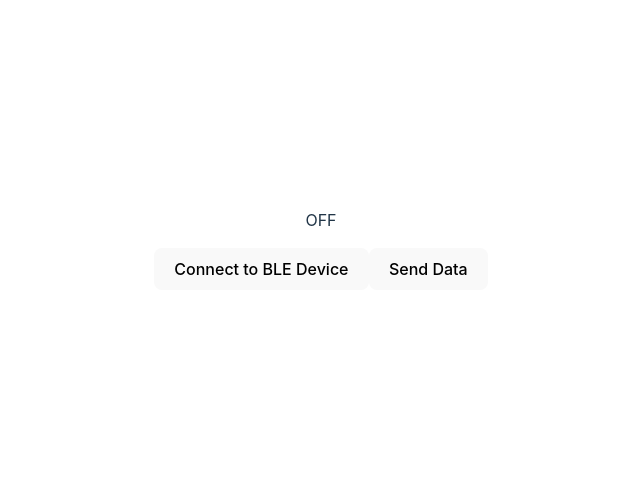
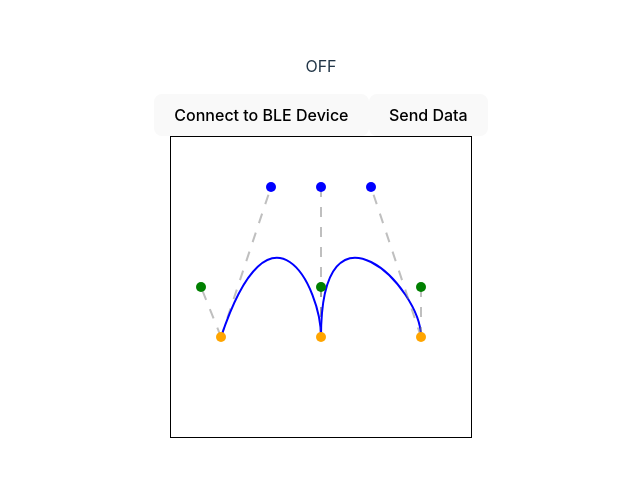
Before and after one commit to SkyeMohlin/BTCameraSliderApp, a React (Vite) app in the folder BTCameraSliderApp/: page / in a window 1280 px wide. Shown: the part 159-636 px from the top of the page, without its empty margins (319-959 px from the left). Built offline with nearby package versions, Linux system fonts and the light colour scheme.

Commit message:
Adds bezier curve editor

```diff
--- a/BTCameraSliderApp/src/App.tsx
+++ b/BTCameraSliderApp/src/App.tsx
@@ -1,10 +1,12 @@
 import "./App.css";
 import BluetoothComponent from "./BluetoothComponent";
+import BezierCurve from "./components/BezierCurve";
 
 function App() {
   return (
     <>
       <BluetoothComponent />
+      <BezierCurve />
     </>
   );
 }
--- /dev/null
+++ b/BTCameraSliderApp/src/components/BezierCurve.tsx
@@ -0,0 +1,208 @@
+import React, { useState } from "react";
+
+interface Point {
+  x: number;
+  y: number;
+  inTx: number;
+  inTy: number;
+  outTx: number;
+  outTy: number;
+  joinedTangents: boolean;
+}
+
+const BezierCurve: React.FC = () => {
+  const [points, setPoints] = useState<Point[]>([
+    {
+      x: 50,
+      y: 200,
+      inTx: 30,
+      inTy: 150,
+      outTx: 100,
+      outTy: 50,
+      joinedTangents: true,
+    },
+    {
+      x: 150,
+      y: 200,
+      inTx: 150,
+      inTy: 150,
+      outTx: 150,
+      outTy: 50,
+      joinedTangents: true,
+    },
+    {
+      x: 250,
+      y: 200,
+      inTx: 250,
+      inTy: 150,
+      outTx: 200,
+      outTy: 50,
+      joinedTangents: true,
+    },
+  ]);
+
+  const [draggingPoint, setDraggingPoint] = useState<{
+    pointIndex: number;
+    type: "anchor" | "in-tangent" | "out-tangent";
+  } | null>(null);
+
+  const onMouseDown = (
+    index: number,
+    type: "anchor" | "in-tangent" | "out-tangent",
+    e: React.MouseEvent<SVGCircleElement>
+  ) => {
+    setDraggingPoint({ pointIndex: index, type });
+  };
+
+  const onMouseMove = (e: React.MouseEvent<SVGSVGElement>) => {
+    if (draggingPoint !== null) {
+      const { pointIndex, type } = draggingPoint;
+      const newPoints = [...points];
+
+      // Calculate new mouse positions relative to SVG
+      const svg = e.currentTarget.getBoundingClientRect();
+      const newX = e.clientX - svg.left;
+      const newY = e.clientY - svg.top;
+
+      if (type === "anchor") {
+        // Move both anchor and control points
+        const deltaX = newX - newPoints[pointIndex].x;
+        const deltaY = newY - newPoints[pointIndex].y;
+        newPoints[pointIndex].x = newX;
+        newPoints[pointIndex].y = newY;
+
+        // Update both in-tangent and out-tangent relative to anchor movement
+        newPoints[pointIndex].inTx += deltaX;
+        newPoints[pointIndex].inTy += deltaY;
+        newPoints[pointIndex].outTx += deltaX;
+        newPoints[pointIndex].outTy += deltaY;
+      } else if (type === "in-tangent") {
+        // Restrict the in-tangent to the left of the anchor
+        const restrictedInTx = Math.min(newX, newPoints[pointIndex].x);
+        newPoints[pointIndex].inTx = restrictedInTx;
+        newPoints[pointIndex].inTy = newY;
+
+        if (newPoints[pointIndex].joinedTangents) {
+          const deltaX = newPoints[pointIndex].x - newPoints[pointIndex].inTx;
+          const deltaY = newPoints[pointIndex].y - newPoints[pointIndex].inTy;
+          newPoints[pointIndex].outTx = newPoints[pointIndex].x + deltaX;
+          newPoints[pointIndex].outTy = newPoints[pointIndex].y + deltaY;
+        }
+      } else if (type === "out-tangent") {
+        const restrictedOutTx = Math.max(newX, newPoints[pointIndex].x);
+        newPoints[pointIndex].outTx = restrictedOutTx;
+        newPoints[pointIndex].outTy = newY;
+
+        if (newPoints[pointIndex].joinedTangents) {
+          const deltaX = newPoints[pointIndex].x - newPoints[pointIndex].outTx;
+          const deltaY = newPoints[pointIndex].y - newPoints[pointIndex].outTy;
+          newPoints[pointIndex].inTx = newPoints[pointIndex].x + deltaX;
+          newPoints[pointIndex].inTy = newPoints[pointIndex].y + deltaY;
+        }
+      }
+
+      setPoints(newPoints);
+    }
+  };
+
+  const onMouseUp = () => {
+    setDraggingPoint(null);
+  };
+
+  const onDoubleClickAnchor = (index: number) => {
+    const newPoints = [...points];
+    newPoints[index].joinedTangents = !newPoints[index].joinedTangents;
+
+    if (newPoints[index].joinedTangents) {
+      // Mirror the in-tangent to the out-tangent when joined
+      const deltaX = newPoints[index].x - newPoints[index].inTx;
+      const deltaY = newPoints[index].y - newPoints[index].inTy;
+      newPoints[index].outTx = newPoints[index].x + deltaX;
+      newPoints[index].outTy = newPoints[index].y + deltaY;
+    }
+
+    setPoints(newPoints);
+  };
+
+  const drawCurve = (i: number) => {
+    return `M ${points[i].x},${points[i].y} C ${points[i].outTx},${
+      points[i].outTy
+    } ${points[i + 1].inTx},${points[i + 1].inTy} ${points[i + 1].x},${
+      points[i + 1].y
+    }`;
+  };
+
+  return (
+    <svg
+      width="300"
+      height="300"
+      style={{ border: "1px solid black" }}
+      onMouseMove={onMouseMove}
+      onMouseUp={onMouseUp}
+    >
+      {/* Path that represents the cubic Bézier curve */}
+      {points.map((p, i) => (
+        <React.Fragment key={i}>
+          <line
+            x1={p.x}
+            y1={p.y}
+            x2={p.inTx}
+            y2={p.inTy}
+            stroke="gray"
+            strokeWidth={2}
+            strokeOpacity={0.5}
+            strokeDasharray={10}
+          />
+
+          {/* Line from anchor to out-tangent */}
+          <line
+            x1={p.x}
+            y1={p.y}
+            x2={p.outTx}
+            y2={p.outTy}
+            stroke="gray"
+            strokeWidth={2}
+            strokeOpacity={0.5}
+            strokeDasharray={10}
+          />
+
+          {i < points.length - 1 && (
+            <path d={drawCurve(i)} stroke="blue" strokeWidth="2" fill="none" />
+          )}
+
+          {/* Anchor Point */}
+          <circle
+            cx={p.x}
+            cy={p.y}
+            r={5}
+            fill="orange"
+            onMouseDown={(e) => onMouseDown(i, "anchor", e)}
+            onDoubleClick={() => onDoubleClickAnchor(i)}
+          />
+
+          {/* In-Tangent */}
+          <circle
+            cx={p.inTx}
+            cy={p.inTy}
+            r={5}
+            fill="green"
+            onMouseDown={(e) => onMouseDown(i, "in-tangent", e)}
+          />
+
+          {/* Out-Tangent */}
+          <circle
+            cx={p.outTx}
+            cy={p.outTy}
+            r={5}
+            fill="blue"
+            onMouseDown={(e) => onMouseDown(i, "out-tangent", e)}
+          />
+
+          {/* Line from anchor to in-tangent */}
+        </React.Fragment>
+      ))}
+    </svg>
+  );
+};
+
+export default BezierCurve;
```
